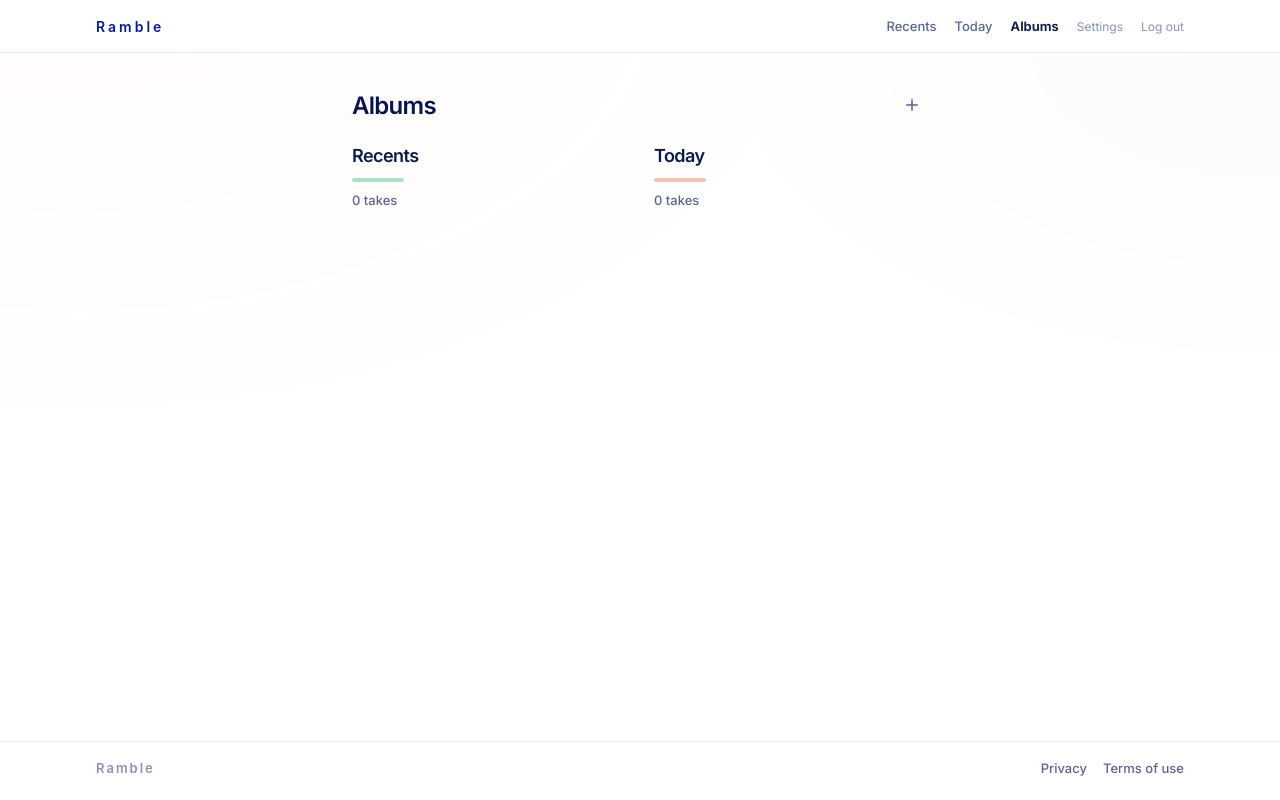
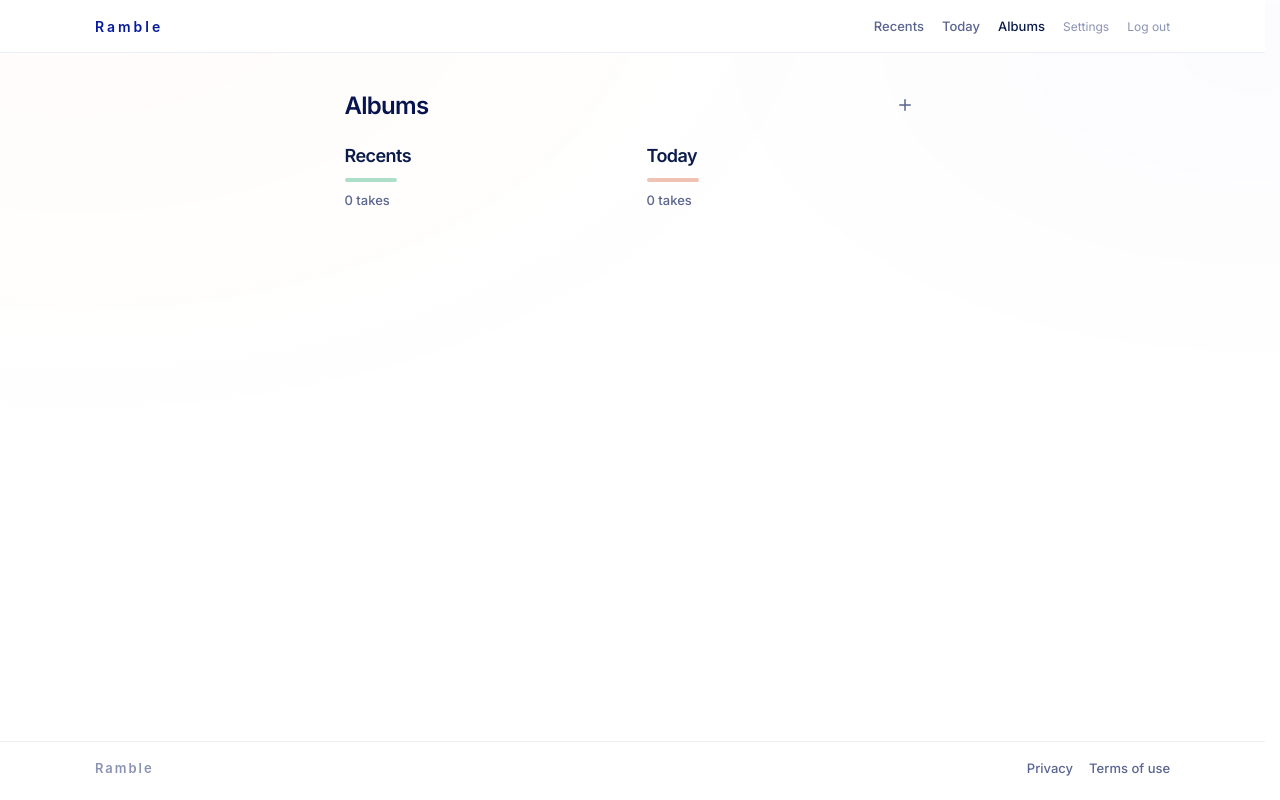
Before and after one commit to RoyKeane94/Ramble, a Django app: page /albums/ in a window 1280 px wide. Run offline with Django 5.2, Linux system fonts and the light colour scheme; the visitor is signed in with stand-in values (Sample User, id 1); data that the repository does not hold is empty; parts of the project's set-up code (start-up, migrations or seed data) failed here and were passed over.

Commit message:
Navbar fix

```diff
--- a/static/css/ramble.css
+++ b/static/css/ramble.css
@@ -50,6 +50,10 @@
 
 * { box-sizing: border-box; }
 
+html {
+  scrollbar-gutter: stable;
+}
+
 html, body {
   margin: 0;
   min-height: 100%;
@@ -213,7 +217,7 @@ main { flex: 1; }
 
 .nav-link.is-current {
   color: var(--ink);
-  font-weight: 650;
+  font-weight: 500;
 }
 
 .nav-link.nav-quiet {
```
